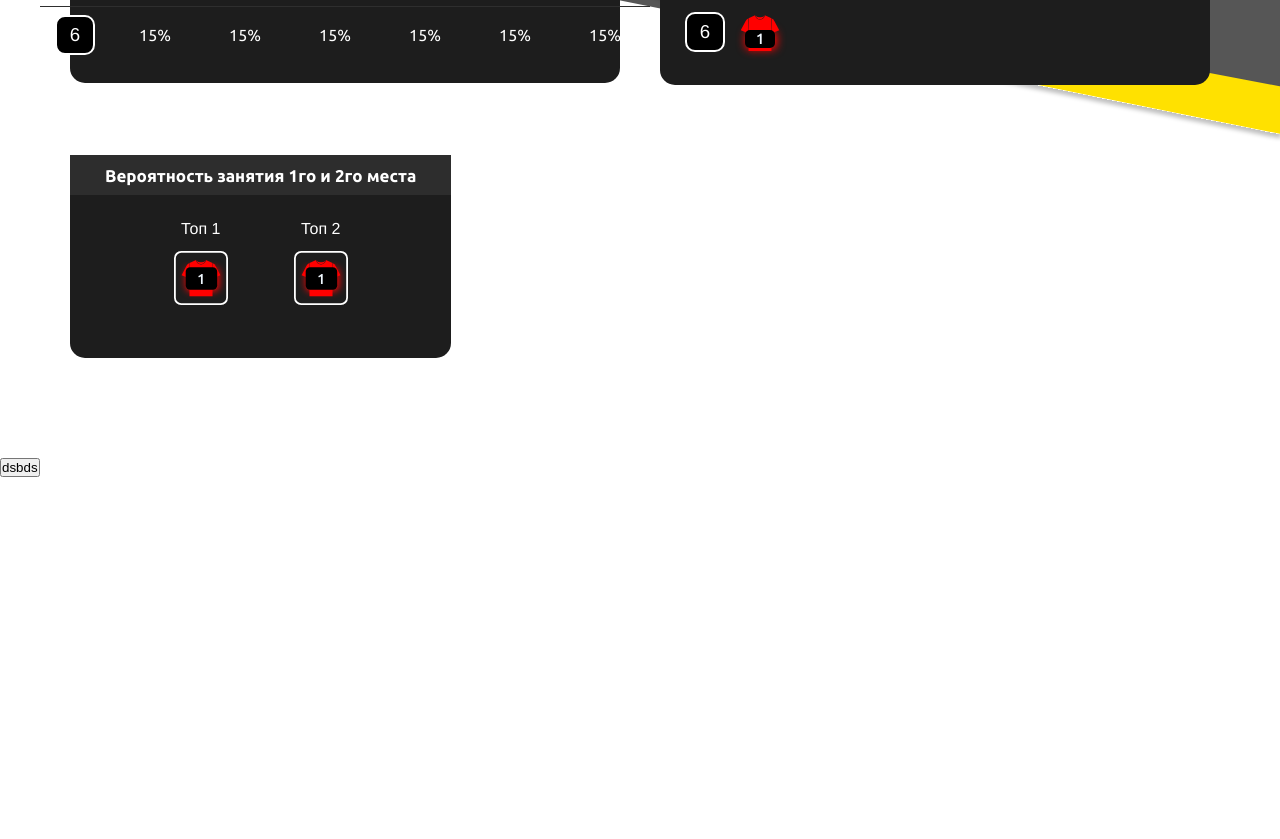
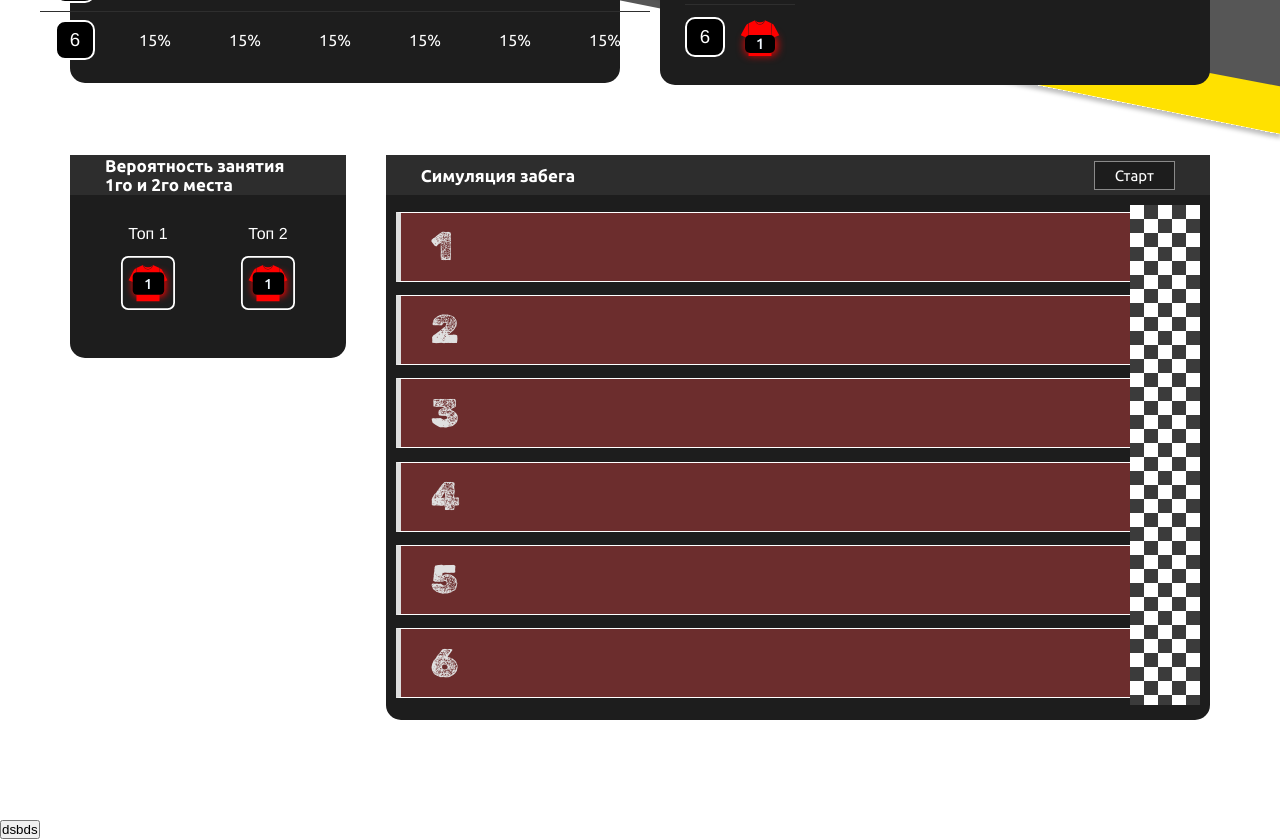
Before and after one commit to ClouRise/FANTASTICHACK2025, a Vue app in the folder frontend/front/: page / in a window 1280 px wide. Shown: the part 540-1379 px from the top of the page. Before the commit the page ends 1017 px from the top, so only its background shows below. Built offline with nearby package versions, Linux system fonts and the light colour scheme.

Commit message:
upd front

```diff
--- a/frontend/front/src/App.vue
+++ b/frontend/front/src/App.vue
@@ -24,6 +24,10 @@
 
       <div class="row">
         <doublecard></doublecard>
+
+        <maincard style="width: 100%;" :buttonRace="true" :title="'Симуляция забега'">
+          <raceMap></raceMap>
+        </maincard>
       </div>
     </main>
     <button @click="fetchPosts">dsbds</button>
@@ -38,6 +42,7 @@ import maincard from './components/maincard.vue';
 import tableCard from './components/tableCard.vue';
 import analys from './components/analys.vue';
 import doublecard from './components/doublecard.vue';
+import raceMap from './components/raceMap.vue';
 import axios from 'axios';
 export default {
   data(){
@@ -51,7 +56,8 @@ export default {
     maincard,
     tableCard,
     analys,
-    doublecard
+    doublecard,
+    raceMap
   },
   methods: {
     async fetchPosts() {
@@ -72,6 +78,10 @@ export default {
 .app{
   width: 100%;
   height: 100%;
+}
+body{
+  background-image: url(./assets/img/bg.jpeg);
+  filter: brightness(60%);
 }
 header{
   background-color: #1F1F1F;
--- a/frontend/front/src/assets/main.css
+++ b/frontend/front/src/assets/main.css
@@ -15,3 +15,7 @@
   font-family: ubuntu-regular;
   src: url(./fonts/ubuntu/Ubuntu-Regular.ttf);
 }
+@font-face {
+  font-family: rubicDirt;
+  src: url(./fonts/rubicDirt/RubikDirt-Regular.ttf);
+}
--- a/frontend/front/src/components/maincard.vue
+++ b/frontend/front/src/components/maincard.vue
@@ -1,7 +1,8 @@
     <template>
         <div class="card">
-            <div class="header">
+            <div :style="buttonRace ? 'justify-content: space-between;' : 'justify-content: start;'" class="header">
                 <h2>{{ title }}</h2>
+                <button v-if="buttonRace">Старт</button>
             </div>
             <div class="main">
                 <slot></slot>
@@ -15,18 +16,23 @@
         title: {
             type: String,
             required: true
+        },
+        buttonRace: {
+            type: Boolean,
+            default: false
         }
     }
 }
 </script>
 
 <style scoped>
-        .card{
+.card {
     display: flex;
     flex-direction: column;
     padding: 20px;
 }
-        .header{
+
+.header {
     background-color: #2D2D2D;
     height: 40px;
     display: flex;
@@ -34,20 +40,35 @@
     justify-content: start;
     padding-inline: 35px;
 }
-        .header h2{
+
+.header h2 {
     font-family: ubuntu-bold;
     color: white;
     font-size: 17px;
 }
-        .main{
+
+.main {
     background-color: #1D1D1D;
     border-radius: 0 0 15px 15px;
     display: flex;
     align-items: center;
     justify-content: center;
     padding: 10px;
-            padding-top: 5px;
-            padding-bottom: 20px;
+    padding-top: 10px;
+    padding-bottom: 15px;
     box-sizing: border-box;
 }
+
+button {
+    border-radius: 0px;
+    border: 1px solid #8a8a8a;
+    display: flex;
+    align-items: center;
+    justify-content: center;
+    color: white;
+    background-color: #1D1D1D;
+    font-family: ubuntu-regular;
+    font-size: 15px;
+    padding: 5px 20px;
+}
 </style>
--- /dev/null
+++ b/frontend/front/src/components/raceMap.vue
@@ -0,0 +1,53 @@
+<template>
+    <div class="map">
+        <section class="road"><p>1</p></section>
+        <section class="road"><p>2</p></section>
+        <section class="road"><p>3</p></section>
+        <section class="road"><p>4</p></section>
+        <section class="road"><p>5</p></section>
+        <section class="road"><p>6</p></section>
+        <div class="finish"></div>
+    </div>
+</template>
+
+<script>
+export default {
+
+}
+</script>
+
+<style scoped>
+    .map{
+        width: 100%;
+        height: 500px;
+        display: flex;
+        flex-direction: column;
+        justify-content: space-around;
+        position: relative;
+    }
+    .road{
+        background-color: rgb(108, 45, 45);
+        border-top: 1px solid white;
+        border-bottom: 1px solid white;
+        border-left: 5px solid rgb(221, 221, 221);
+        width: 100%;
+        height: 70px;
+        display: flex;
+        align-items: center;
+        justify-content: start;
+    }
+    .road p{
+        margin-left: 30px;
+        font-size: 40px;
+        color: rgb(224, 224, 224);
+        font-family: rubicDirt;
+    }
+    .finish{
+        background-image: url(../assets/img/title-finish.svg);
+        background-size: 28px;
+        width: 70px;
+        height: 100%;
+        position: absolute;
+        right: 0;
+    }
+</style>
```
Also changed, not shown: frontend/front/src/assets/fonts/rubicDirt/RubikDirt-Regular.ttf (added), frontend/front/src/assets/img/title-finish.svg (added). Lines whose indentation alone changed are shown as unchanged.
